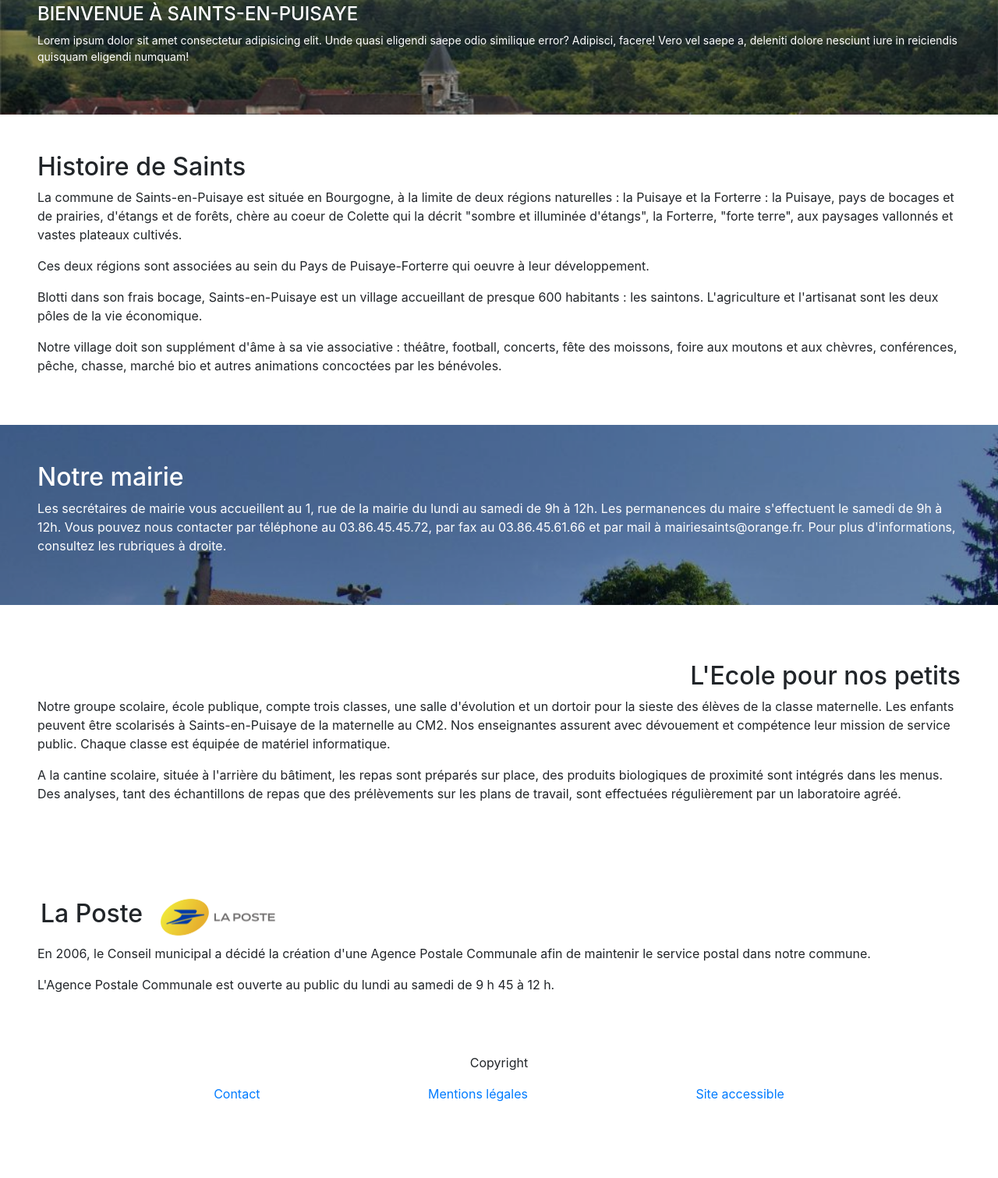
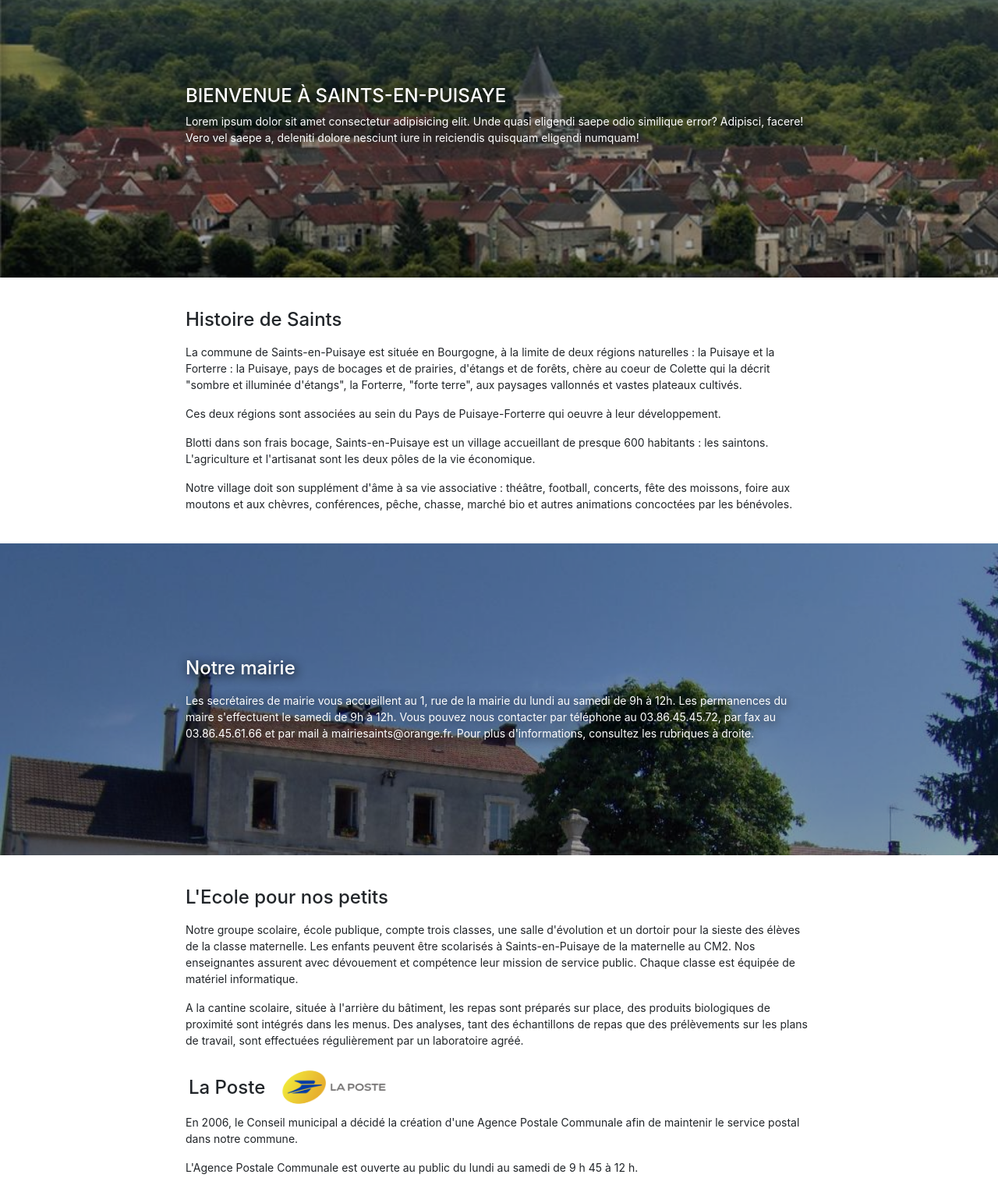
Before and after one commit to JohnPAfr/mairie-saints, a plain HTML site: page index.html in a window 1280 px wide. Shown: the part 100-1611 px from the top of the page at 78% size. Before the commit the page ends 1539 px from the top, so only its background shows below. Drawn offline with nearby package versions, Linux system fonts and the light colour scheme.

Commit message:
section with bg img get a 50vh, one section added

```diff
--- a/index.html
+++ b/index.html
@@ -11,7 +11,7 @@
 </head>
 <body>
     <nav class="navbar navbar-expand-md sticky-top navbar-light bg-light">
-        <a class="navbar-brand font-weight-bold" href="#">Saints-en-Puisaye</a>
+        <a class="navbar-brand font-weight-bold" href="/">Saints-en-Puisaye</a>
         <button class="navbar-toggler" type="button" data-toggle="collapse" data-target="#navigation" aria-controls="navigation" aria-expanded="false" aria-label="Toggle navigation">
             <span class="navbar-toggler-icon"></span>
         </button>
@@ -19,7 +19,7 @@
         <div class="collapse navbar-collapse" id="navigation">
             <ul class="navbar-nav mr-auto mt-2 mt-lg-0">
                 <li class="nav-item active">
-                    <a class="nav-link" href="#">Accueil<span class="sr-only"></span></a>
+                    <a class="nav-link" href="/">Accueil<span class="sr-only"></span></a>
                 </li>
                 <li class="nav-item">
                     <a class="nav-link" href="#">Vie pratique</a>
@@ -40,15 +40,15 @@
     <main>
         <section class="bienvenue">
             <div class="filter">
-                <div class="bienvenue__container p-5">
+                <div class="bienvenue__container p-5 wrapper">
                     <h2 class="text-uppercase">bienvenue à saints-en-puisaye</h2>
                     <p>Lorem ipsum dolor sit amet consectetur adipisicing elit. Unde quasi eligendi saepe odio similique error? Adipisci, facere! Vero vel saepe a, deleniti dolore nesciunt iure in reiciendis quisquam eligendi numquam!</p>
                 </div>
             </div>
         </section>
 
-        <section class="informations p-5">
-            <h2 class="histoire">Histoire de Saints</h2>
+        <section class="informations px-5 py-4 wrapper">
+            <h2 class="histoire pt-3 pb-2">Histoire de Saints</h2>
             <p>La commune de Saints-en-Puisaye est située en Bourgogne, à la limite de deux régions naturelles : la Puisaye et la Forterre :
             la Puisaye, pays de bocages et de prairies, d'étangs et de forêts, chère au coeur de Colette qui la décrit "sombre et illuminée d'étangs", la Forterre, "forte terre", aux paysages vallonnés et vastes plateaux cultivés.</p>
             <p>Ces deux régions sont associées au sein du Pays de Puisaye-Forterre qui oeuvre à leur développement.</p>
@@ -58,30 +58,45 @@
 
         <section class="mairie">
             <div class="filter">
-                <div class="mairie__container p-5">
-                    <h2>Notre mairie</h2>
+                <div class="mairie__container px-5 wrapper">
+                    <h2 class="pt-3 pb-2">Notre mairie</h2>
                     <p>Les secrétaires de mairie vous accueillent au 1, rue de la mairie du lundi au samedi de 9h à 12h. Les permanences du maire s'effectuent le samedi de 9h à 12h. Vous pouvez nous contacter par téléphone au 03.86.45.45.72, par fax au 03.86.45.61.66 et par mail à mairiesaints@orange.fr. Pour plus d'informations, consultez les rubriques à droite.</p>
                 </div>
             </div>
         </section>
 
-        <section class="ecole p-5">
+        <section class="ecole px-5 wrapper">
             <div class="ecole__title">
                 <img src="" alt="">
-                <h2 class="text-right">L'Ecole pour nos petits</h2>
+                <h2 class="pt-3 pb-2">L'Ecole pour nos petits</h2>
             </div>
             <p>Notre groupe scolaire, école publique, compte trois classes, une salle d'évolution et un dortoir pour la sieste des élèves de la classe maternelle. Les enfants peuvent être scolarisés à Saints-en-Puisaye de la maternelle au CM2. Nos enseignantes assurent avec dévouement et compétence leur mission de service public. Chaque classe est équipée de matériel informatique.</p>
             <p>A la cantine scolaire, située à l'arrière du bâtiment, les repas  sont préparés sur place, des produits biologiques de proximité sont intégrés dans les menus. Des analyses, tant des échantillons de repas que des prélèvements sur les plans de travail, sont effectuées régulièrement par un laboratoire agréé.</p>
         </section>
 
-        <section class="poste p-5">
+        <section class="poste px-5 wrapper">
             <div class="poste__title p-1">
-                <h2>La Poste</h2>
+                <h2 class="pt-3 pb-2">La Poste</h2>
                 <img src="img/poste.png" alt="logo de la poste" class="ml-3">
             </div>
             <p>En 2006, le Conseil municipal a décidé la création d'une Agence Postale Communale afin de maintenir le service postal dans notre commune.</p>
             <p>L'Agence Postale Communale est ouverte au public du lundi
             au samedi de 9 h 45 à 12 h.</p>
+        </section>
+
+        <section class="bibli">
+            <div class="filter">
+                <div class="bibli__container px-5 wrapper">
+                    <h2 class="pt-3 pb-2">La bibliothèque</h2>
+                    <p>La bibliothèque, située au premier étage de la Mairie, vous accueille le lundi de 16 à 18 h et le vendredi de 17 à 19 h.</p>
+
+                    <p>Romans, bandes dessinées, recueils de poèmes, albums, romans policiers, albums documentaires sont à la disposition des lecteurs de tous âges.</p>
+
+                    <p>Tous les trimestres, le prêt de la Bibliothèque Départementale de Prêt est renouvelé. Sachez qu'il y a du nouveau : des dons et des achats, grâce au budget alloué par la commune, viennent étoffer le choix proposé à nos lecteurs.</p>
+
+                    <p>Les animatrices bénévoles vous conseillent, vous pouvez leur demander de vous commander un ouvrage. Une navette de la Bibliothèque Départementale le déposera.</p>
+                </div>
+            </div>
         </section>
     </main>
 
--- a/main.scss
+++ b/main.scss
@@ -6,18 +6,20 @@
     padding: 0;
 }
 
-/* h1, h2, h3 {
-    font-family: 'Roboto', sans-serif;
-}
-
-a, p {
-    font-family: 'Montserrat', sans-serif;
-} */
-
-@mixin flexCenter{
+@mixin flexCenter {
     display: flex;
     justify-content: center;
     align-items: center;
+}
+
+@mixin fullBg($url) {
+    width: 100%;
+    background-image: url($url);
+    background-size: cover;
+
+    @media (min-width: 500px) {
+        height: 50vh;
+    }
 }
 
 html{
@@ -34,34 +36,35 @@ main {
     width: 100%;
     height: auto;
 
+    h2 {
+        font-size: 24px;
+    }
+
+    p {
+        font-size: 14px;
+    }
+
+    .wrapper {
+        max-width: 900px;
+        margin: 0 auto;
+    }
+
     .filter {
+        @include flexCenter();
         width: 100%;
         height: 100%;
+
+        text-shadow: 2px 2px 13px rgba(0,0,0, 1);
         color: white;
         background: rgba(0, 0, 0, 0.35);
     }
 
     .bienvenue {
-        width: 100%;
-        background-image: url("img/saints.jpg");
-        background-size: cover;
-
-        &__container {
-
-            h2 {
-                font-size: 24px;
-            }
-
-            p {
-                font-size: 14px;
-            }
-        }
+        @include fullBg("img/saints.jpg");
     }
 
     .mairie {
-        width: 100%;
-        background-image: url("img/mairie.jpg");
-        background-size: cover;
+        @include fullBg("img/mairie.jpg");
     }
 
     .poste__title {
@@ -70,22 +73,26 @@ main {
 
         img {
             display: block;
-            width: 160px;
-            height: 61px;
+            width: 144px;
+            height: 55px;
         }
+    }
+
+    .bibli {
+        @include fullBg("img/bibli.jpg");
     }
 
 }
 
 footer {
     @include flexCenter();
-    flex-direction: column;
+    flex-direction: row;
 
     margin-top: auto;
 
     ul {
         display: flex;
-        flex-direction: row;
+        flex-direction: column;
         justify-content: space-around;
         align-items: center;
 
@@ -98,26 +105,3 @@ footer {
         }
     }
 }
-
-/* .navigation {
-    width: 70%;
-    height: 100%;
-
-    display: flex;
-    justify-content: space-between;
-
-    &__list {
-        display: flex;
-        list-style-type: none;
-
-        &__item {
-            @include flexCenter();
-
-            padding: 0.5em;
-
-            &__link {
-                text-decoration: none;
-            }
-        }
-    }
-} */
```
Also changed, not shown: main.css.
